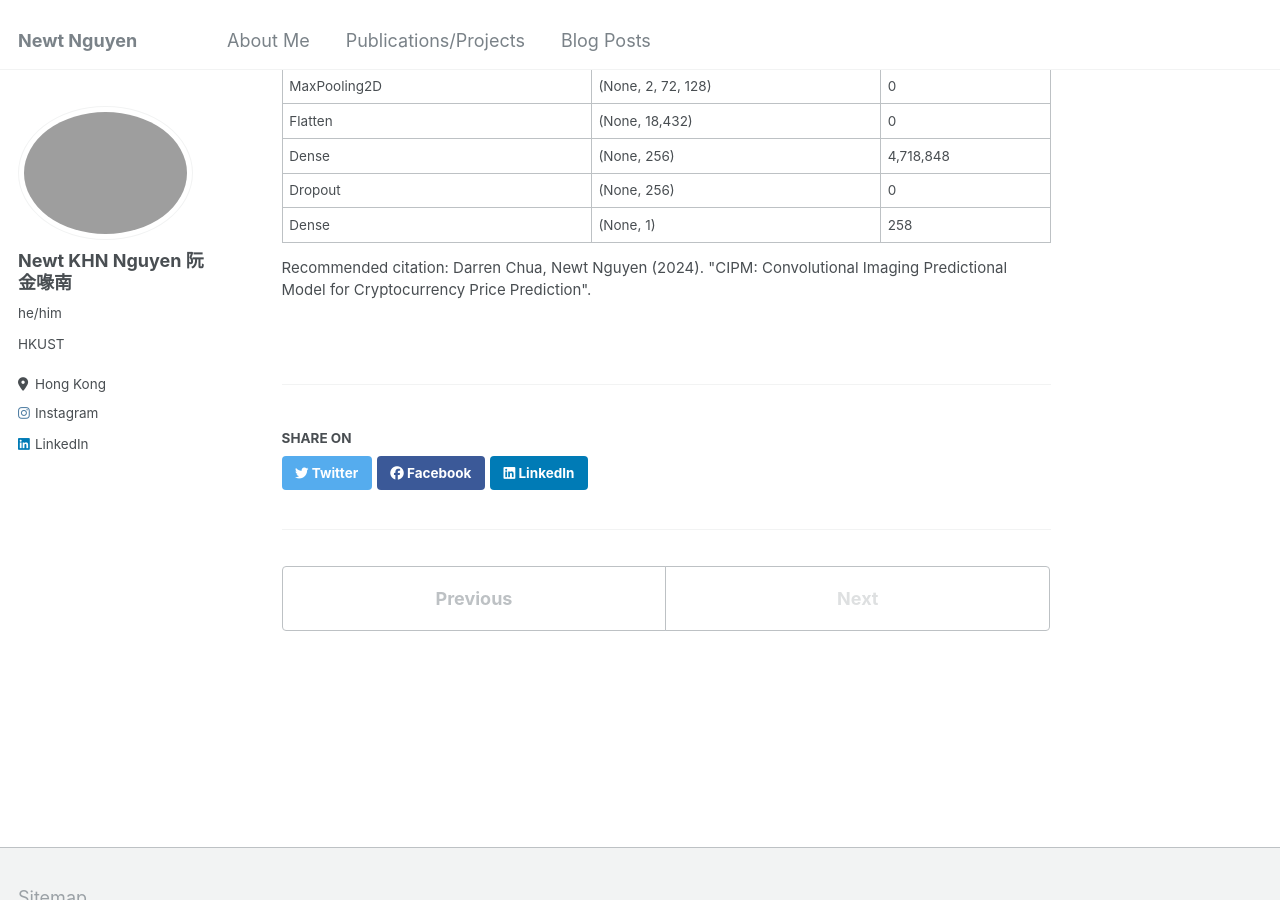
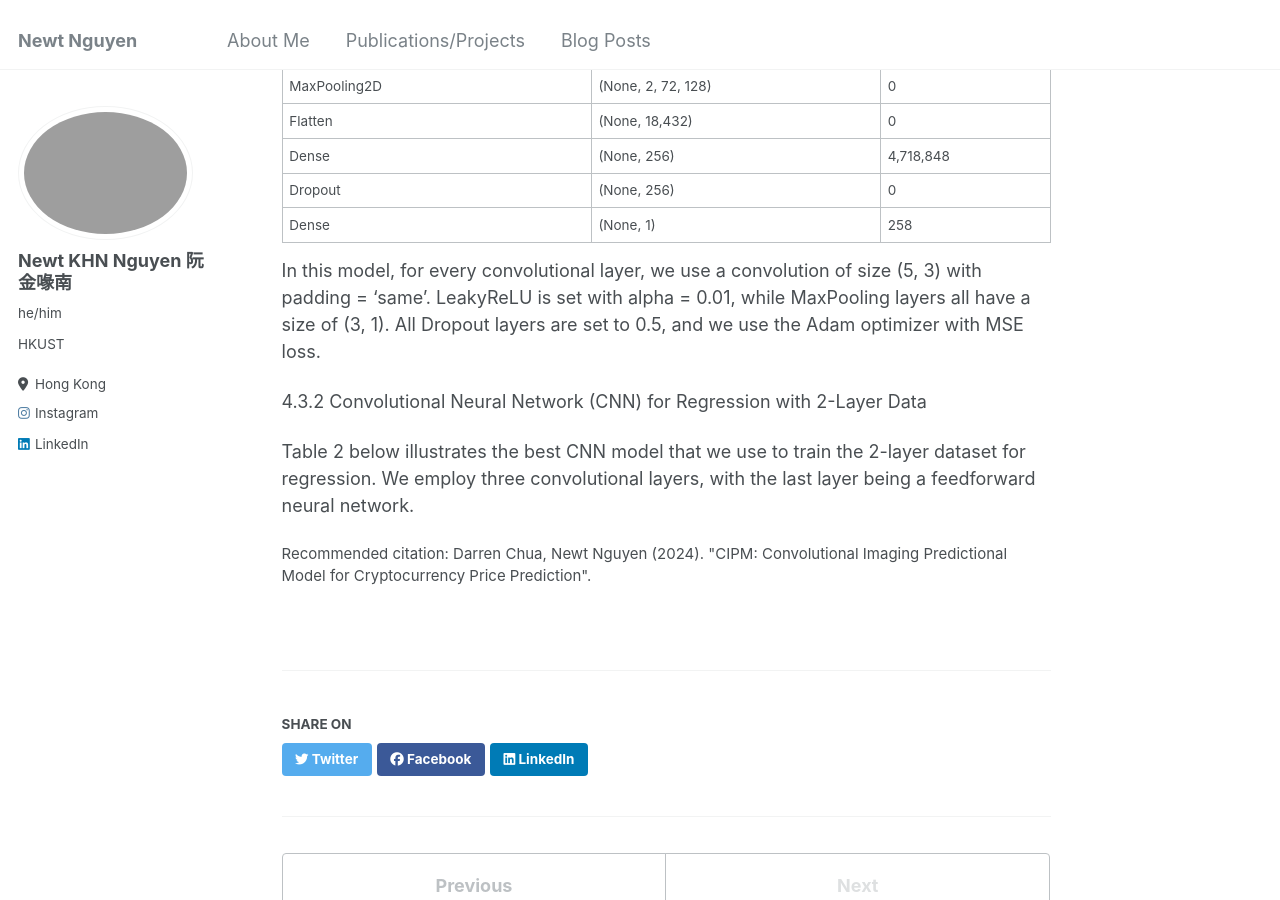
Before and after one commit to newtdes/newtdes.github.io, a Jekyll site: the page built from _publications/2024-11-28-comp4211-project.md, in a window 1280 px wide and 900 px high, scrolled down 8178 px. Built offline with Jekyll 4.4.1, drawn with Linux system fonts in a browser that asks for light colours.

Commit message:
Add new details

```diff
--- a/_publications/2024-11-28-comp4211-project.md
+++ b/_publications/2024-11-28-comp4211-project.md
@@ -200,3 +200,10 @@ dataset for regression. We employ four convolutional layers, with the last layer
 | Dense                  | (None, 256)            | 4,718,848   |
 | Dropout                | (None, 256)            | 0           |
 | Dense                  | (None, 1)              | 258         |
+
+In this model, for every convolutional layer, we use a convolution of size (5, 3) with padding = 'same'. LeakyReLU is set with alpha = 0.01, while MaxPooling layers all have a size of (3, 1). All Dropout layers are set to 0.5, and we use the Adam optimizer with MSE loss.
+
+4.3.2 Convolutional Neural Network (CNN) for Regression with 2-Layer Data
+
+Table 2 below illustrates the best CNN model that we use to train the 2-layer dataset
+for regression. We employ three convolutional layers, with the last layer being a feedforward neural network.
```
